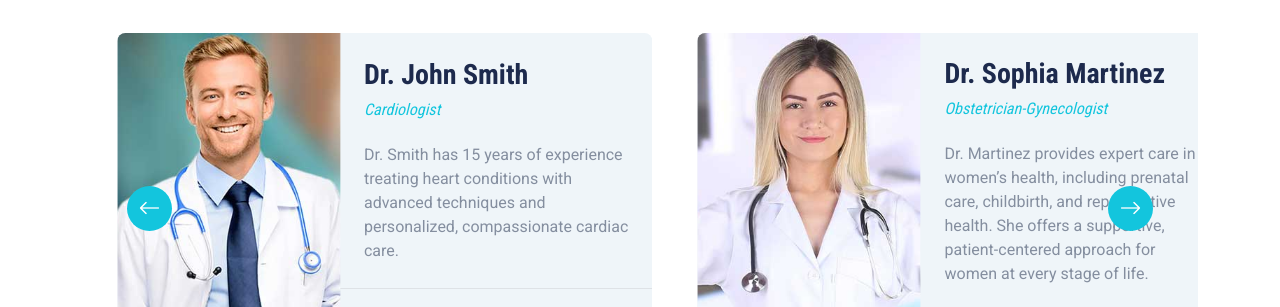
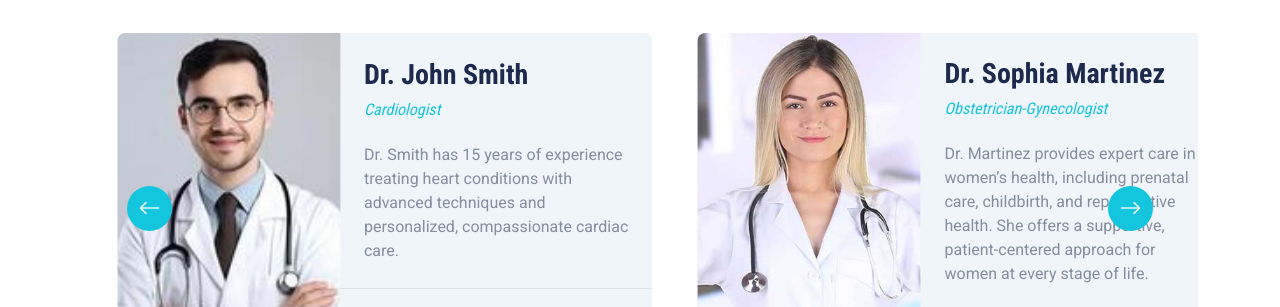
Before and after one commit to Pluswavenet/medinova, a plain HTML site: page team.html in a window 1280 px wide. Shown: the part 362-669 px from the top of the page. Drawn offline with nearby package versions, Linux system fonts and the light colour scheme.

Commit message:
Update team.html

```diff
--- a/team.html
+++ b/team.html
@@ -130,7 +130,7 @@
                 <div class="team-item">
                     <div class="row g-0 bg-light rounded overflow-hidden">
                         <div class="col-12 col-sm-5 h-100">
-                            <img class="img-fluid h-100" src="img/team-2.jpg" style="object-fit: cover;">
+                            <img class="img-fluid h-100" src="img/doc.jpg" style="object-fit: cover;">
                         </div>
                         <div class="col-12 col-sm-7 h-100 d-flex flex-column">
                             <div class="mt-auto p-4">
```
